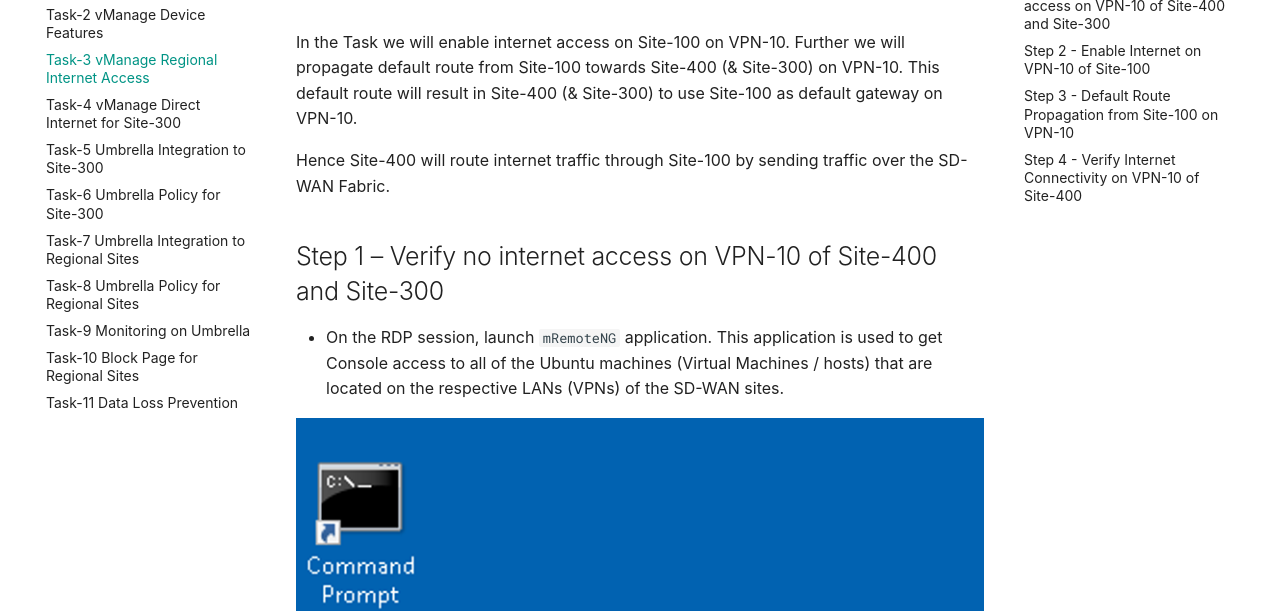
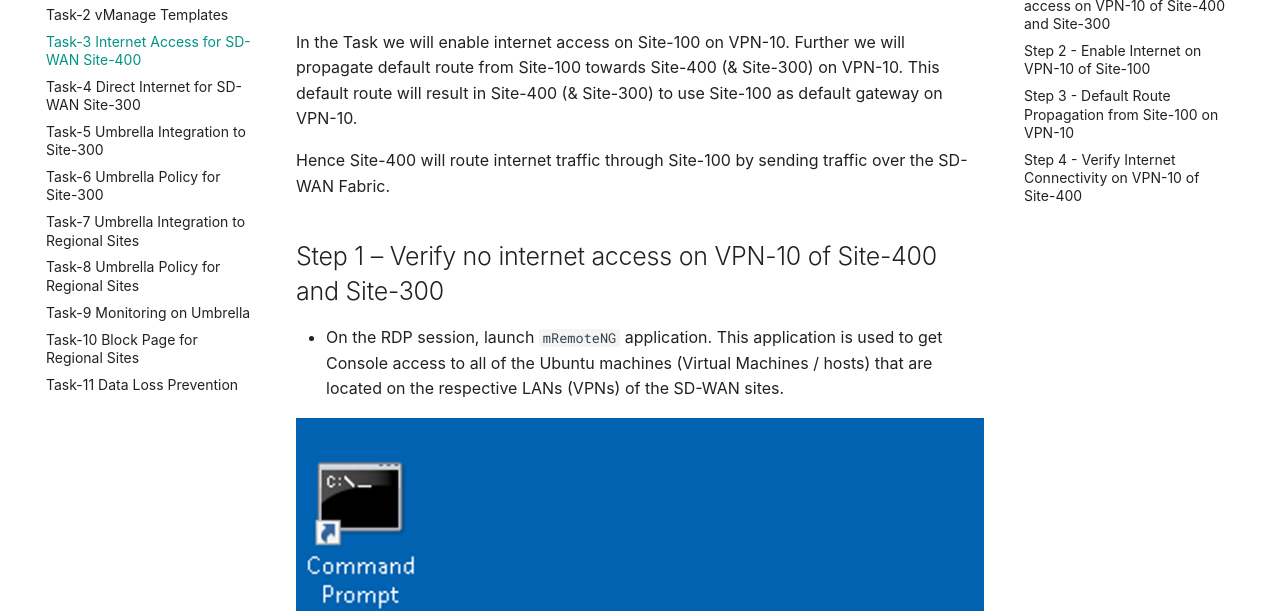
Before and after one commit to ciscolivelab/LTRENT-2387, a plain HTML site: page Task3/index.html in a window 1280 px wide. Shown: the part 198-809 px from the top of the page. Drawn offline with Linux system fonts and the light colour scheme; no server answers; a script that the page names is missing; a web font is replaced by a local one.

Commit message:
Deployed  with MkDocs version: 1.4.3

```diff
--- a/Task3/index.html
+++ b/Task3/index.html
@@ -19,7 +19,7 @@
 
 
 
-        <title>Task-3 vManage Regional Internet Access - Cisco Live 2024 LTRENT-2387</title>
+        <title>Task-3 Internet Access for SD-WAN Site-400 - Cisco Live 2024 LTRENT-2387</title>
 
 
 
@@ -104,7 +104,7 @@
         <div class="md-header__topic" data-md-component="header-topic">
           <span class="md-ellipsis">
 
-              Task-3 vManage Regional Internet Access
+              Task-3 Internet Access for SD-WAN Site-400
 
           </span>
         </div>
@@ -473,7 +473,7 @@
 
     <li class="md-nav__item">
       <a href="../Task2/" class="md-nav__link">
-        Task-2 vManage Device Features
+        Task-2 vManage Templates
       </a>
     </li>
 
@@ -496,12 +496,12 @@
 
 
         <label class="md-nav__link md-nav__link--active" for="__toc">
-          Task-3 vManage Regional Internet Access
+          Task-3 Internet Access for SD-WAN Site-400
           <span class="md-nav__icon md-icon"></span>
         </label>
 
       <a href="./" class="md-nav__link md-nav__link--active">
-        Task-3 vManage Regional Internet Access
+        Task-3 Internet Access for SD-WAN Site-400
       </a>
 
 
@@ -563,7 +563,7 @@
 
     <li class="md-nav__item">
       <a href="../Task4/" class="md-nav__link">
-        Task-4 vManage Direct Internet for Site-300
+        Task-4 Direct Internet for SD-WAN Site-300
       </a>
     </li>
 
@@ -976,7 +976,7 @@ default-information originate
       <nav class="md-footer__inner md-grid" aria-label="Footer" >
 
 
-          <a href="../Task2/" class="md-footer__link md-footer__link--prev" aria-label="Previous: Task-2 vManage Device Features" rel="prev">
+          <a href="../Task2/" class="md-footer__link md-footer__link--prev" aria-label="Previous: Task-2 vManage Templates" rel="prev">
             <div class="md-footer__button md-icon">
               <svg xmlns="http://www.w3.org/2000/svg" viewBox="0 0 24 24"><path d="M20 11v2H8l5.5 5.5-1.42 1.42L4.16 12l7.92-7.92L13.5 5.5 8 11h12Z"/></svg>
             </div>
@@ -985,20 +985,20 @@ default-information originate
                 Previous
               </span>
               <div class="md-ellipsis">
-                Task-2 vManage Device Features
+                Task-2 vManage Templates
               </div>
             </div>
           </a>
 
 
 
-          <a href="../Task4/" class="md-footer__link md-footer__link--next" aria-label="Next: Task-4 vManage Direct Internet for Site-300" rel="next">
+          <a href="../Task4/" class="md-footer__link md-footer__link--next" aria-label="Next: Task-4 Direct Internet for SD-WAN Site-300" rel="next">
             <div class="md-footer__title">
               <span class="md-footer__direction">
                 Next
               </span>
               <div class="md-ellipsis">
-                Task-4 vManage Direct Internet for Site-300
+                Task-4 Direct Internet for SD-WAN Site-300
               </div>
             </div>
             <div class="md-footer__button md-icon">
```
Also changed, not shown: 404.html (+3 -3 lines), IP-Users/index.html (+3 -3 lines), Task1-Connect/index.html (+5 -5 lines), Task10/index.html (+3 -3 lines), Task11/index.html (+3 -3 lines), Task2/index.html (+8 -8 lines), Task4/index.html (+8 -8 lines), Task5/index.html (+5 -5 lines), Task6/index.html (+3 -3 lines), Task7/index.html (+3 -3 lines), Task8/index.html (+3 -3 lines), Task9/index.html (+3 -3 lines), Topology/index.html (+3 -3 lines), index.html (+3 -3 lines), 1 other file.
